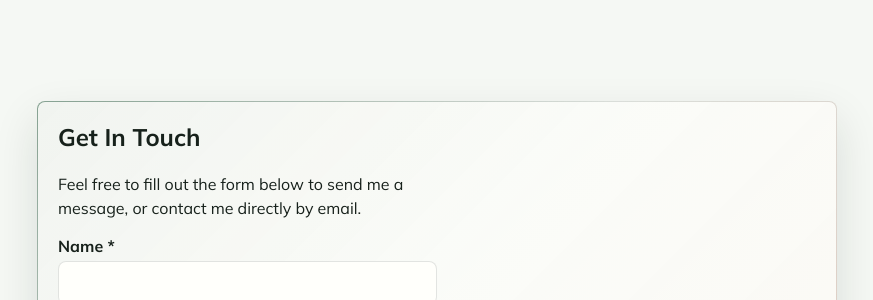
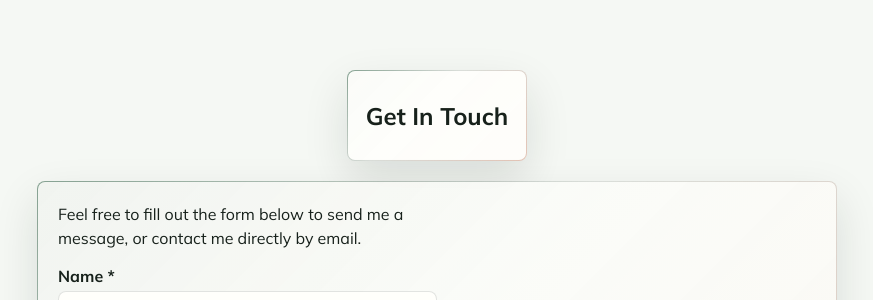
Before and after one commit to brianjames-dev/portfolio-website, a React (Vite) app: page / in a window 1280 px wide. Shown: the part 4719-5019 px from the top of the page, without its empty margins (203-1076 px from the left). Built offline with nearby package versions, Linux system fonts and the light colour scheme; no server answers.

Commit message:
Separate contact section heading

```diff
--- a/src/pages/Contact.js
+++ b/src/pages/Contact.js
@@ -124,9 +124,14 @@ function Contact() {
       onFocusCapture={onFirstInteract}
       onMouseEnter={onFirstInteract}
     >
+      <div className="project-header-wrapper">
+        <div className="project-header-card">
+          <h2>Get In Touch</h2>
+        </div>
+      </div>
+
       <div className="contact-card">
         <div className="contact-left">
-          <h2>Get In Touch</h2>
           <p>
             Feel free to fill out the form below to send me a message, or
             contact me directly by email.
--- a/src/styles/Contact.css
+++ b/src/styles/Contact.css
@@ -1,7 +1,10 @@
 /* ========== Desktop Styles ========== */
 .contact-section {
   display: flex;
+  flex-direction: column;
+  align-items: center;
   justify-content: center;
+  gap: var(--card-block-gap, 20px);
   padding: 60px var(--page-card-gutter, 20px) var(--card-block-gap, 20px);
 }
 
@@ -27,11 +30,8 @@
   min-width: 300px;
 }
 
-.contact-left h2 {
-  margin: 0 0 20px 0;
-}
-
 .contact-left p {
+  margin-top: 0;
   line-height: 1.5rem;
 }
 
@@ -283,7 +283,6 @@
     padding: 16px 12px 20px;
   }
 
-  .contact-left h2,
   .contact-left p {
     text-align: center;
   }
@@ -306,6 +305,7 @@
 @media (orientation: landscape) and (max-height: 500px) and (max-width: 950px) {
   .contact-section {
     align-items: flex-start;
+    gap: var(--card-block-gap, 16px);
     padding: calc(var(--header-height) + var(--card-block-gap, 16px))
       var(--page-card-gutter, 16px) var(--card-block-gap, 16px);
   }
```
